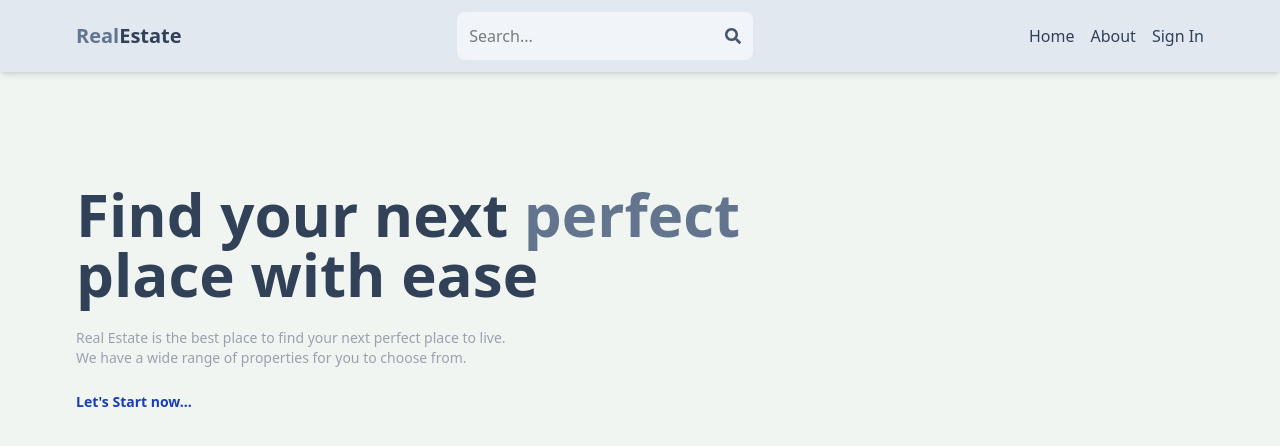
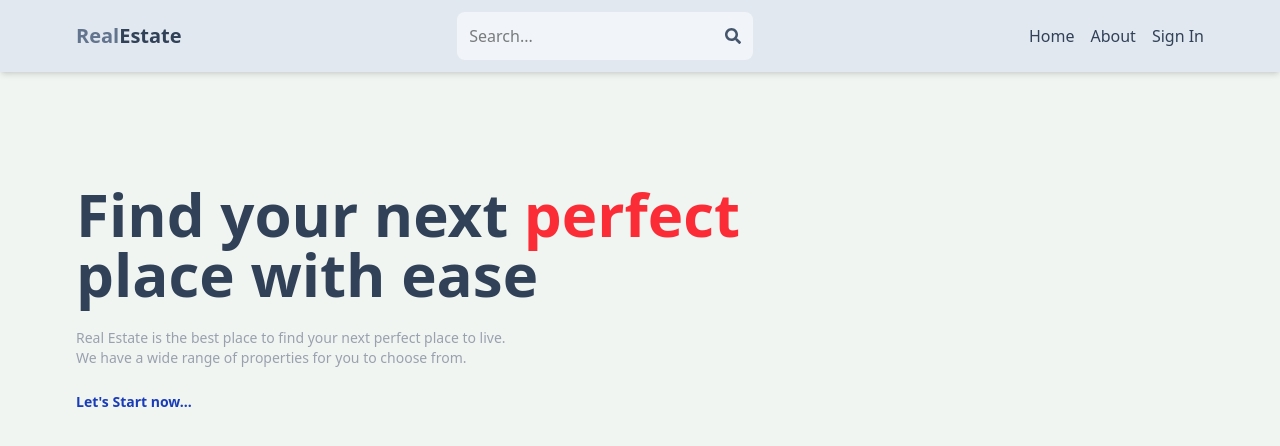
Before and after one commit to Lahirue202272/mern-state, a React (Vite) app in the folder client/: page / in a window 1280 px wide. Shown: the top 446 px of the page. Built offline with nearby package versions, Linux system fonts and the light colour scheme; no server answers.

Commit message:
change the colour to check the pipeline

```diff
--- a/client/src/pages/Home.jsx
+++ b/client/src/pages/Home.jsx
@@ -54,7 +54,7 @@ export default function Home() {
       {/* top */}
       <div className="flex flex-col gap-6 p-28 px-3 max-w-6xl mx-auto">
         <h1 className='text-slate-700 font-bold text-3xl lg:text-6xl'>
-          Find your next <span className='text-slate-500'>perfect</span>
+          Find your next <span className='text-red-500'>perfect</span>
           <br />place with ease
         </h1>
         <div className="text-gray-400 text-xs sm:text-sm">
```
